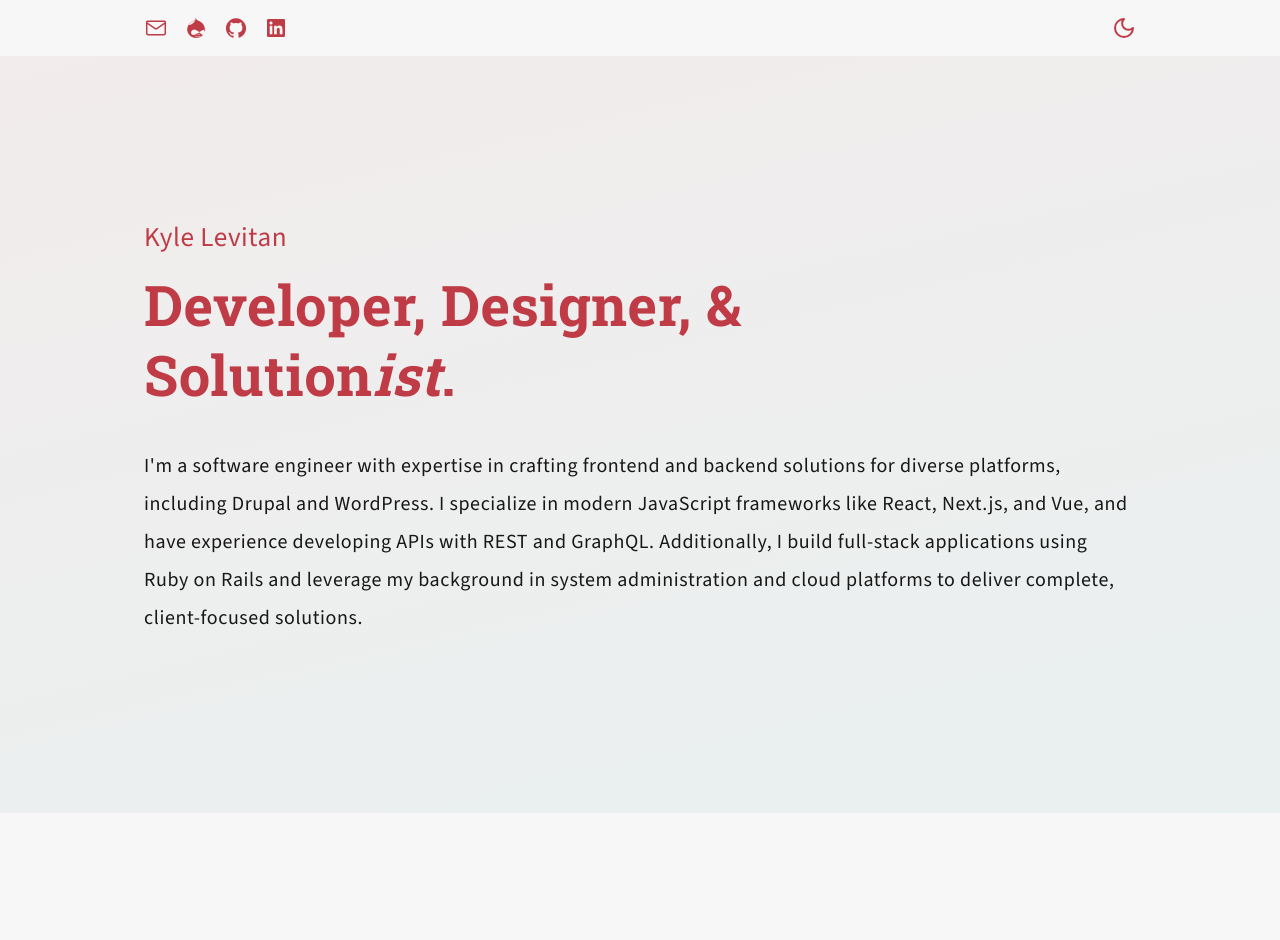
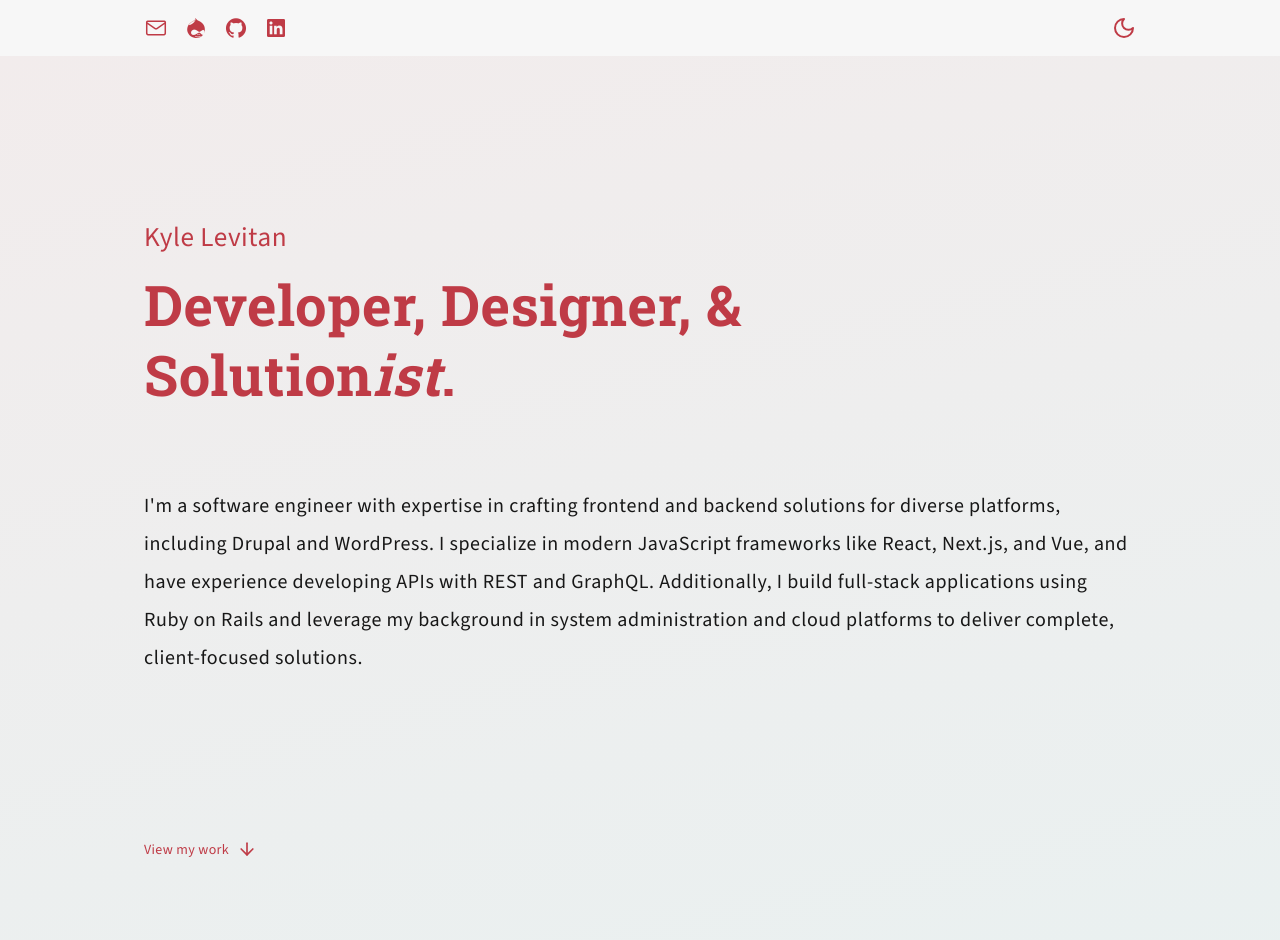
Before and after one commit to kalevitan/kylelevitan, a Next.js app: page / in a window 1280 px wide. Shown: the top 940 px of the page. Built offline with nearby package versions, Linux system fonts and the light colour scheme.

Commit message:
Add a view my work button to balance out the design

```diff
--- a/app/components/header.tsx
+++ b/app/components/header.tsx
@@ -16,14 +16,52 @@ export const Header: React.FC = () => {
             transition={{ duration: .5, ease: "easeOut" }}
             style={{ willChange: "transform, opacity" }}
           >
+            <div className="header__content">
               <h1 id="intro-heading">
                 <span className="header__name">Kyle Levitan</span><br/>
                 developer, designer, &<br/> solution<em>ist</em>.
               </h1>
+
               <div className="header__introduction">
                 <p className="lead">
                   I&apos;m a software engineer with expertise in crafting frontend and backend solutions for diverse platforms, including Drupal and WordPress. I specialize in modern JavaScript frameworks like React, Next.js, and Vue, and have experience developing APIs with REST and GraphQL. Additionally, I build full-stack applications using Ruby on Rails and leverage my background in system administration and cloud platforms to deliver complete, client-focused solutions.
                 </p>
+              </div>
+
+                              <motion.div
+                  className="header__cta"
+                  initial={{ opacity: 0, y: 20 }}
+                  animate={{ opacity: 1, y: 0 }}
+                  transition={{ duration: 0.6, delay: 0.3, ease: "easeOut" }}
+                >
+                  <a
+                    href="#portfolio"
+                    className="header__cta__link"
+                    onClick={(e) => {
+                      e.preventDefault();
+                      document.getElementById('portfolio')?.scrollIntoView({
+                        behavior: 'smooth'
+                      });
+                    }}
+                    onFocus={(e) => e.target.blur()}
+                  >
+                    <span className="header__cta__text">View my work</span>
+                    <svg
+                      className="header__cta__icon"
+                      width="20"
+                      height="20"
+                      viewBox="0 0 24 24"
+                      fill="none"
+                      stroke="currentColor"
+                      strokeWidth="2"
+                      strokeLinecap="round"
+                      strokeLinejoin="round"
+                    >
+                      <path d="M12 5v14"/>
+                      <path d="m19 12-7 7-7-7"/>
+                    </svg>
+                  </a>
+                </motion.div>
             </div>
           </motion.div>
         </section>
--- a/app/globals.css
+++ b/app/globals.css
@@ -33,6 +33,68 @@ body {
   color: var(--foreground);
   background: var(--background);
   font-family: var(--font-source-sans-3);
+}
+
+/* Professional Header Layout */
+.header__content {
+  display: flex;
+  flex-direction: column;
+  gap: 2rem;
+}
+
+.header__introduction {
+  margin-bottom: 1rem;
+}
+
+.header__cta {
+  margin-top: 1rem;
+}
+
+.header__cta__link {
+  display: inline-flex;
+  align-items: center;
+  gap: 0.5rem;
+  color: var(--brand);
+  text-decoration: none;
+  font-weight: 400;
+  font-size: 0.875rem;
+  letter-spacing: 0.025em;
+  transition: all 0.2s ease;
+  border: none;
+  cursor: pointer;
+  padding: 0;
+  background: none;
+  box-shadow: none;
+}
+
+.header__cta__link:hover {
+  color: #a83242;
+}
+
+.header__cta__text {
+  font-family: var(--font-source-sans-3);
+}
+
+.header__cta__icon {
+  transition: transform 0.2s ease;
+}
+
+.header__cta__link:hover .header__cta__icon {
+  transform: translateY(1px);
+}
+
+@media (min-width: 768px) {
+  .header__content {
+    gap: 2.5rem;
+  }
+
+  .header__cta {
+    margin-top: 1.5rem;
+  }
+
+  .header__cta__link {
+    font-size: 0.875rem;
+  }
 }
 
 h1,
@@ -74,8 +136,6 @@ h1 em {
   font-synthesis: style;
   -webkit-font-smoothing: auto;
 }
-
-
 
 h2 {
   font-size: 2.5rem;
```
Lines whose indentation alone changed are shown as unchanged.
